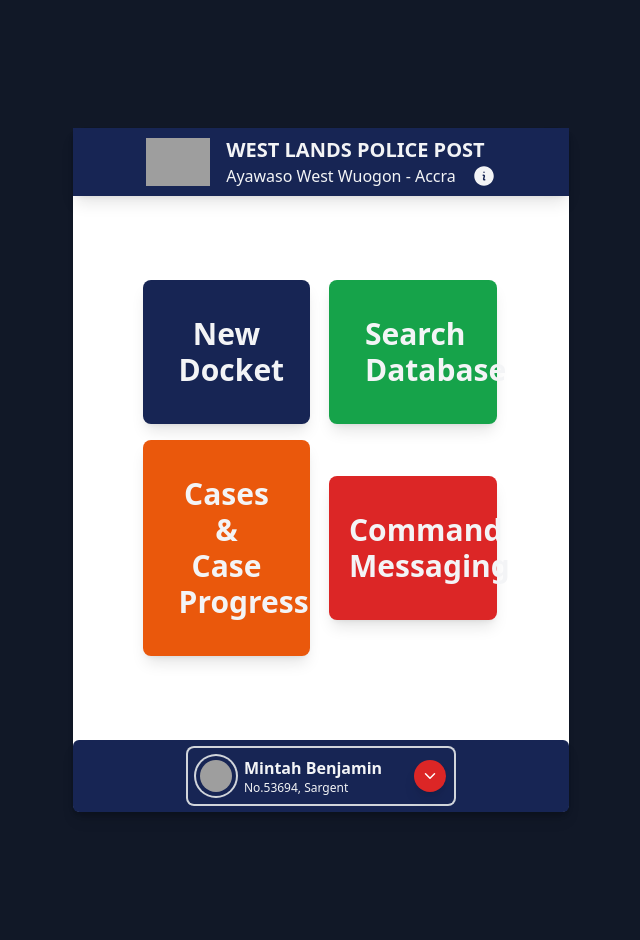
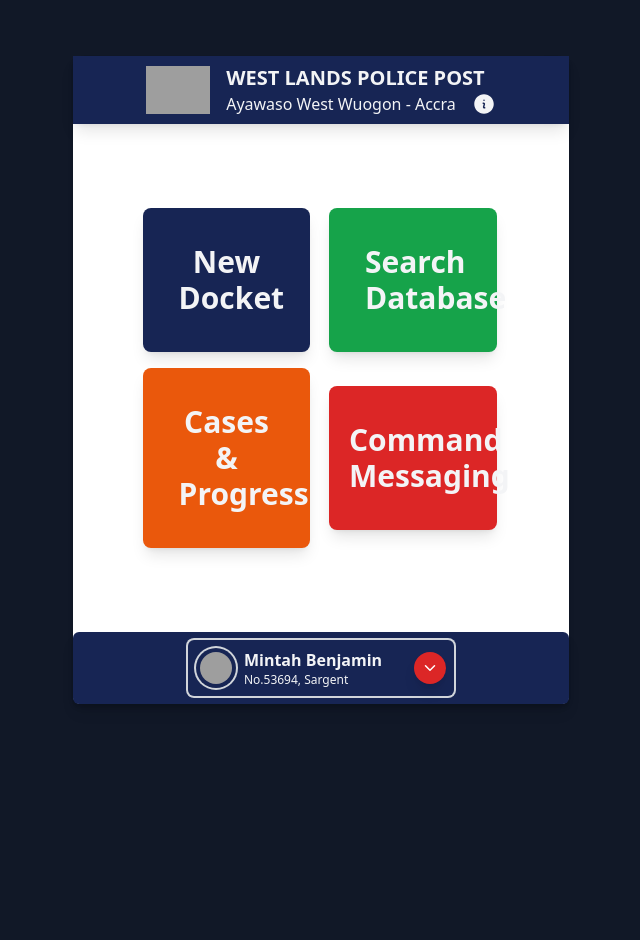
Before and after one commit to Khofi-Adjei007/The_Watchtower_v3, a Django app: page /officersHome/selectPurpose/ in a window 1280 px wide. Shown: the whole page, without its empty margins (319-959 px from the left). After the commit the page ends 704 px from the top, so only its background shows below. Run offline with Django 5.2, Linux system fonts and the light colour scheme; some libraries are stand-ins or nearby versions; grey boxes are pictures that could not be loaded.

Commit message:
Select Purpose page (New Home Page) : Added minor aesthetics -> Forms Page

```diff
--- a/officersHome/templates/selectPurpose.html
+++ b/officersHome/templates/selectPurpose.html
@@ -12,9 +12,7 @@
 </head>
 
 <body>
-    <div class="min-h-screen py-32 px-36 bg-gray-900 bg-cover bg-center">
-
-
+    <div class="min-h-screen py-14 px-36 bg-gray-900 bg-cover bg-center">
         <!--Start of Staff ID-->
         <div class="min-h-10 flex flex-col-2 justify-center">
             <div class="bg-white rounded-lg mx-auto justify-center shadow-md w-[50%]">
@@ -36,7 +34,7 @@
                     <a class="grid grid-cols-2 p-3 items-center justify-center mx-auto w-[100%]">
                     <button class="bg-blue-950 m-2 px-9 py-9 rounded-lg font-bold text-3xl w-[90%] shadow-lg transition ease-in-out delay-100 hover:-translate-y-1 hover:scale-110 hover:bg-blue-800 duration-200 ...">New <br> Docket</button>
                     <button class="bg-green-600  m-2 px-9 py-9 rounded-lg font-bold text-3xl w-[90%] shadow-lg transition ease-in-out delay-100 hover:-translate-y-1 hover:scale-110 hover:bg-green-500 duration-200 ..."> Search Database</button>
-                    <button class="bg-orange-600 m-2 px-9 py-9 rounded-lg font-bold text-3xl  w-[90%] shadow-lg  transition ease-in-out delay-100 hover:-translate-y-1 hover:scale-110 hover:bg-orange-500 duration-200 ...">Cases & Case Progress</button>
+                    <button class="bg-orange-600 m-2 px-9 py-9 rounded-lg font-bold text-3xl  w-[90%] shadow-lg  transition ease-in-out delay-100 hover:-translate-y-1 hover:scale-110 hover:bg-orange-500 duration-200 ...">Cases & Progress</button>
                     <button class="bg-red-600 m-2 px-5 py-9 rounded-lg font-bold text-3xl  w-[90%] shadow-lg transition ease-in-out delay-100 hover:-translate-y-1 hover:scale-110 hover:bg-red-500 duration-200 ...">Command Messaging</button>
                     </a>
                 </div>
```
